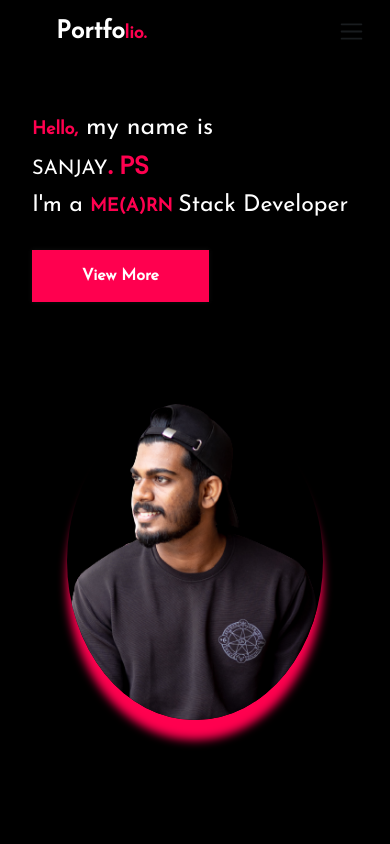
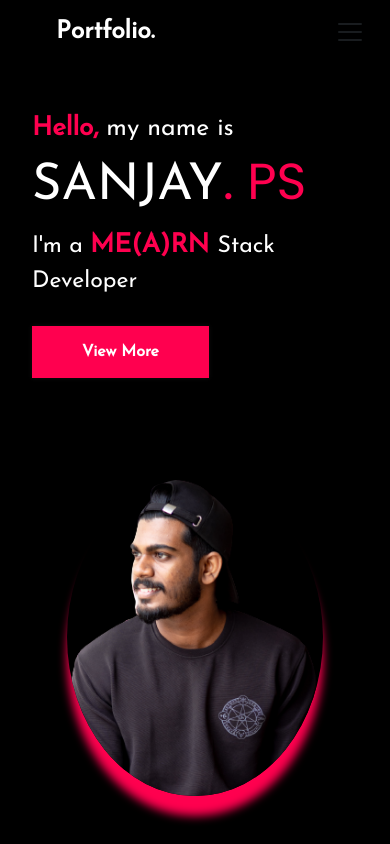
Before and after one commit to sanjayps789/Portfolio, a plain HTML site: page index.html in a window 390 px wide. Shown: the top 844 px of the page. Drawn offline with nearby package versions, Linux system fonts and the light colour scheme; a web font is replaced by a local one.

Commit message:
Fifth commit

```diff
--- a/style.css
+++ b/style.css
@@ -24,7 +24,7 @@
 
 }
 
-span {
+h4 span ,p span {
     color: #ff004f;
     font-size: 40px;
     font-weight: bold;
@@ -263,9 +263,9 @@ section .myworks {
 
 
 @media screen and (max-width:480px) {
-    span {
+    h4 span ,p span  {
         color: #ff004f;
-        font-size: 18px;
+        font-size: 26px;
 
     }
 
@@ -287,13 +287,13 @@ section .myworks {
     }
 
     .intro h1 {
-        font-size: 20px;
+        font-size: 6vh;
         color: white;
 
     }
 
     .intro h1 span {
-        font-size: 25px;
+        font-size: 6vh;
         font-family: 'poppins', sans-serif;
         color: #ff004f;
     }
```
